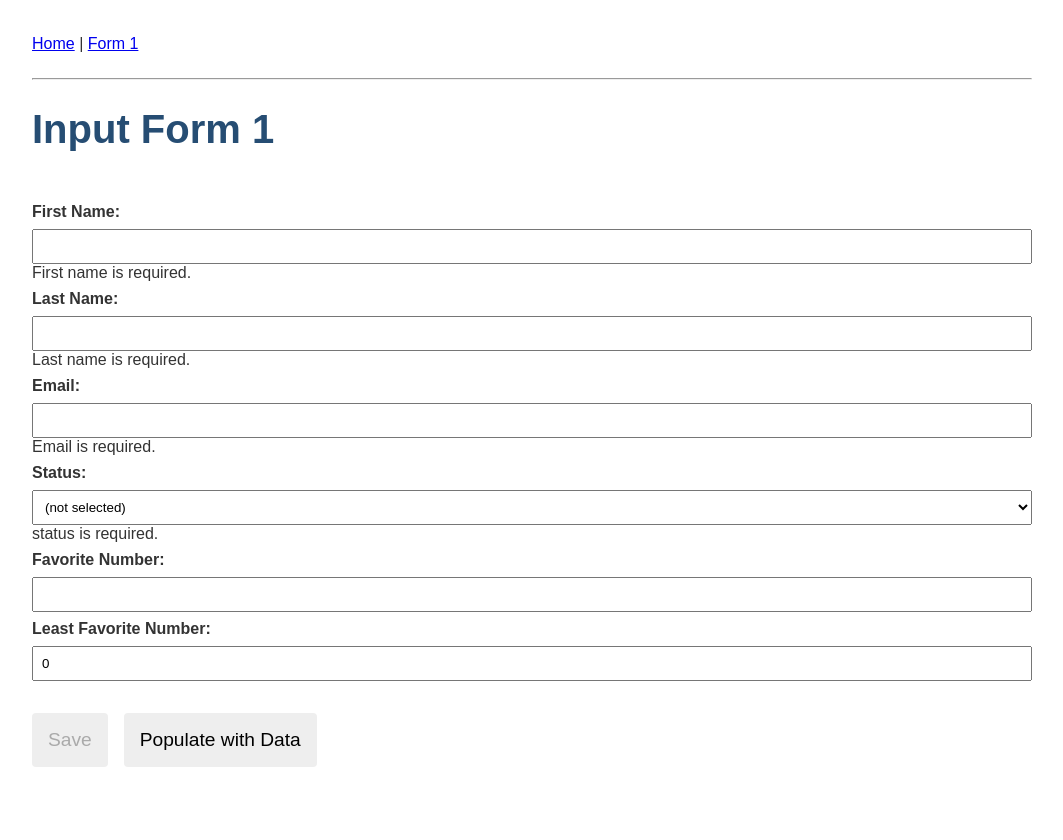
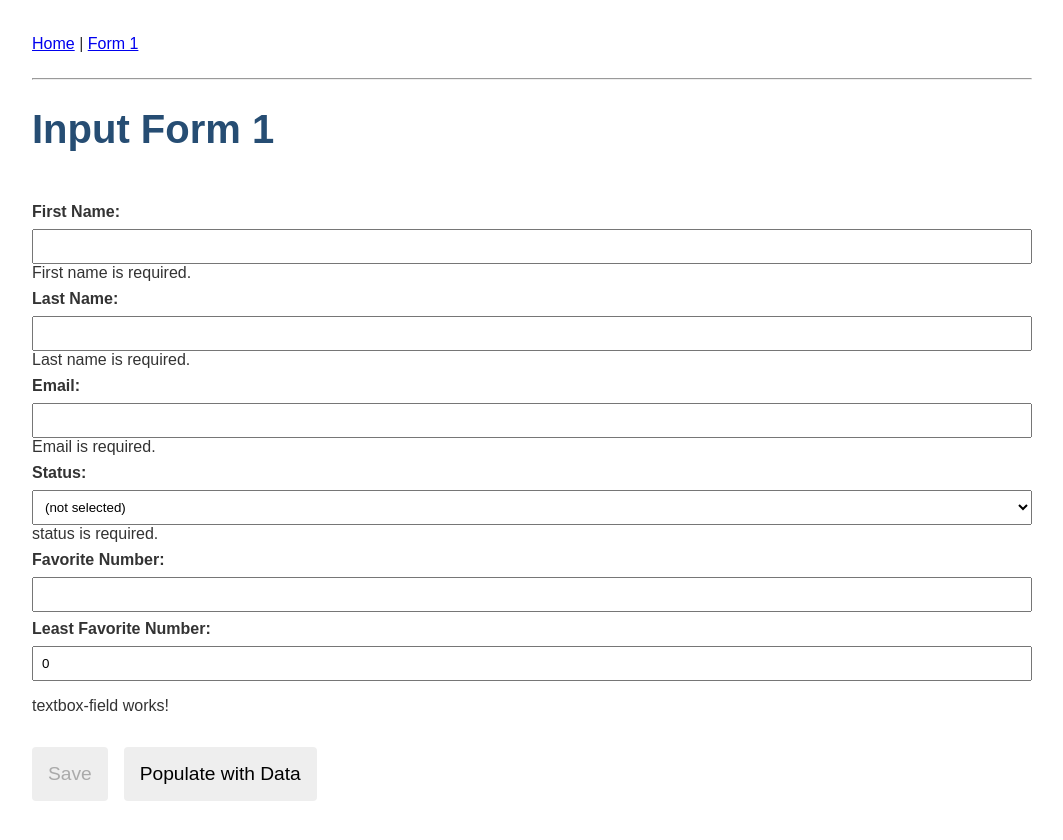
Before and after one commit to benday-inc/AngularChildComponentsWithValidation, an Angular app: page /form1 in a window 1280 px wide. Shown: the top 840 px of the page, without its empty margins (108-1171 px from the left). Before the commit the page ends 815 px from the top, so only its background shows below. Built offline with nearby package versions, Linux system fonts and the light colour scheme.

Commit message:
Added textbox field component

```diff
--- a/src/app/app.module.ts
+++ b/src/app/app.module.ts
@@ -7,13 +7,15 @@ import { InputForm1Component } from './input-form1/input-form1.component';
 import { LandingPageComponent } from './landing-page/landing-page.component';
 import { ReactiveFormsModule } from '@angular/forms';
 import { ValidationMessageDisplayComponent } from './validation-message-display/validation-message-display.component';
+import { TextboxFieldComponent } from './textbox-field/textbox-field.component';
 
 @NgModule({
   declarations: [
     AppComponent,
     InputForm1Component,
     LandingPageComponent,
-    ValidationMessageDisplayComponent
+    ValidationMessageDisplayComponent,
+    TextboxFieldComponent
   ],
   imports: [
     BrowserModule,
--- a/src/app/input-form1/input-form1.component.html
+++ b/src/app/input-form1/input-form1.component.html
@@ -35,6 +35,8 @@
     <label for="leastFavoriteNumber">Least Favorite Number: </label>
     <input id="leastFavoriteNumber" type="text" formControlName="leastFavoriteNumber">
 
+    <app-textbox-field></app-textbox-field>
+
     <p></p>
 
     <button type="button" [disabled]="!theForm.valid" (click)="save()">Save</button>
--- /dev/null
+++ b/src/app/textbox-field/textbox-field.component.html
@@ -0,0 +1 @@
+<p>textbox-field works!</p>
```
Also changed, not shown: src/app/textbox-field/textbox-field.component.ts (added, +10 -0 lines), src/app/textbox-field/textbox-field.component.css (added), 1 other file (tests, documents, lock files or other folders).
